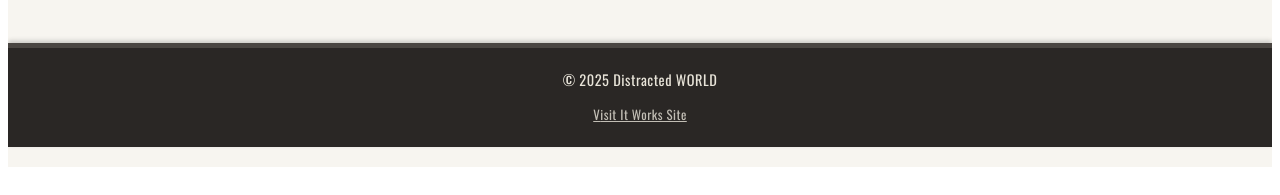
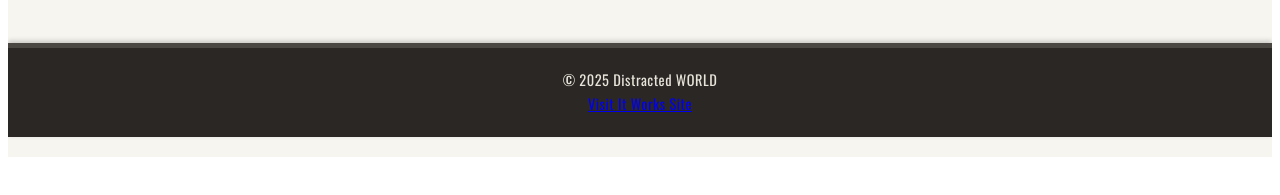
Before and after one commit to EnterTheKi/Distracted-WORLD, a plain HTML site: page index.html in a window 1280 px wide. Shown: the part 2866-3061 px from the top of the page. Drawn offline with nearby package versions, Linux system fonts and the light colour scheme.

Commit message:
Update style.css

```diff
--- a/style.css
+++ b/style.css
@@ -1114,19 +1114,7 @@ hr.telegram-divider {
 /* Footer Styling */
 .gallery-page-container footer { margin-top: 40px !important; padding: 20px 0 !important; background-color: var(--header-footer-bg); color: var(--text-color-light) !important; text-align: center; border-top: 5px solid var(--header-footer-border); box-shadow: 0 -2px 5px rgba(0,0,0,0.2); }
 .gallery-page-container footer p { font-family: 'Oswald', sans-serif; font-size: 0.9rem; margin: 0 !important; letter-spacing: 0.5px; }
-/* NEW: Footer Link Item */ /* <-- Find this comment or the rule below it */
-.gallery-page-container footer .footer-link-item { margin-top: 10px !important; /* Add some space above the link */ }
-.gallery-page-container footer .footer-link-item a {
-    font-family: 'Oswald', sans-serif;
-    font-size: 0.8rem; /* Slightly smaller for footer */
-    color: var(--text-color-light) !important;
-    text-decoration: underline !important;
-    opacity: 0.8;
-    transition: opacity 0.2s ease;
-}
-.gallery-page-container footer .footer-link-item a:hover {
-    opacity: 1;
-}
+
 
 /* Class to hide elements */
 .gallery-page-container .hidden { display: none !important; visibility: hidden !important; opacity: 0 !important; height: 0 !important; overflow: hidden !important; padding: 0 !important; margin: 0 !important; border: none !important; position: absolute !important; width: 0 !important; }
```
